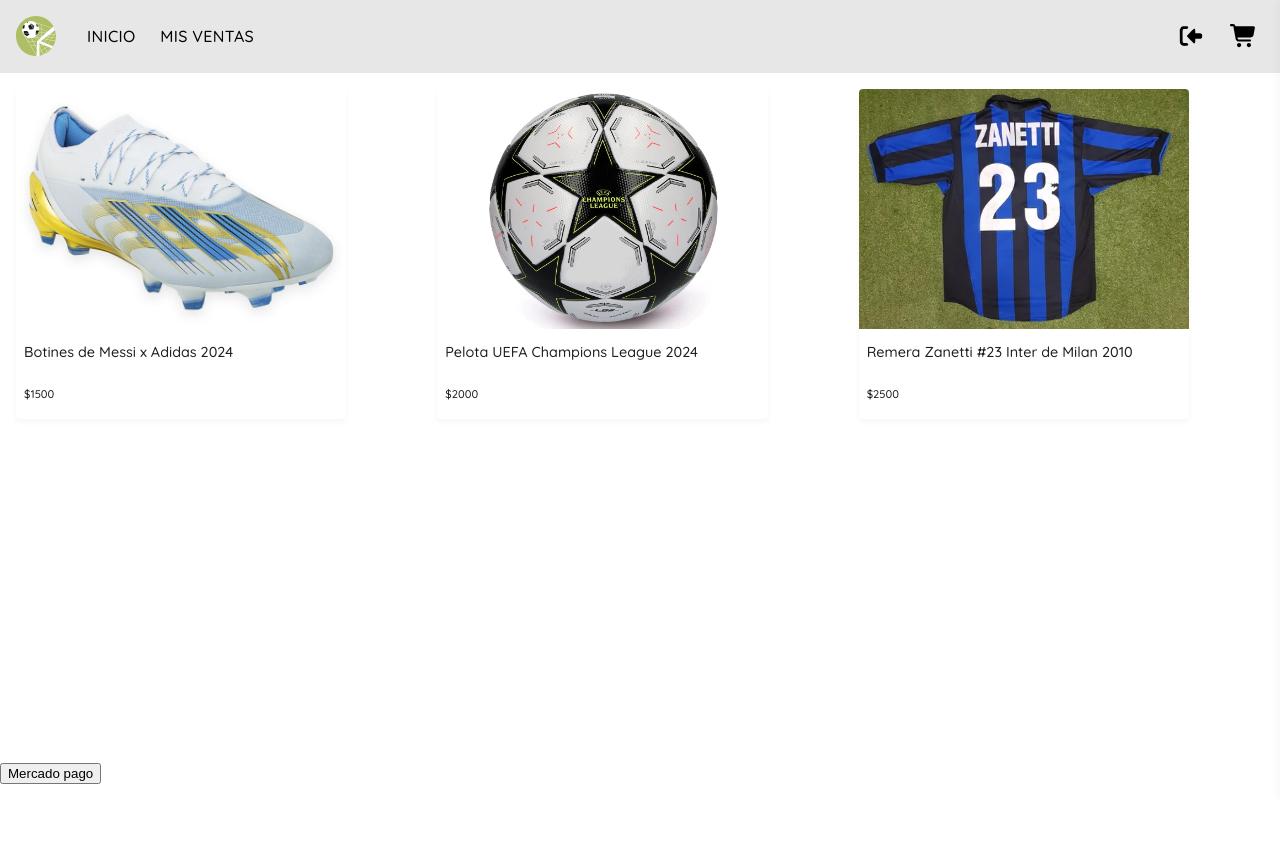
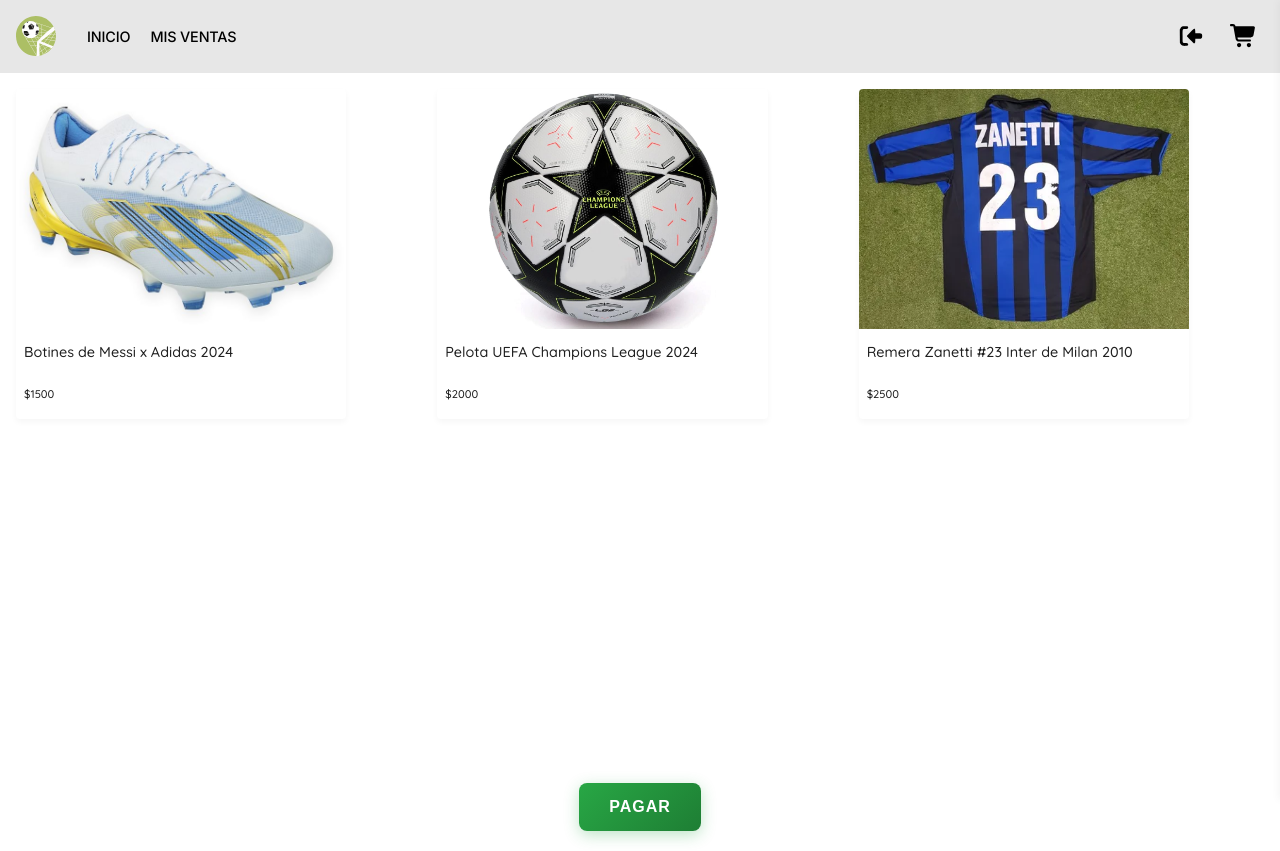
Before and after one commit to tomigambino/frontend-testing, an Angular app: page /home in a window 1280 px wide. Before the commit the page ends 800 px from the top, so only its background shows below. Built offline with nearby package versions, Linux system fonts and the light colour scheme.

Commit message:
Modificaciones en el boton que redirige a mercado pago

```diff
--- a/src/app/components/footer/footer.component.css
+++ b/src/app/components/footer/footer.component.css
@@ -0,0 +1,67 @@
+div {
+  display: flex;
+  justify-content: center;
+  align-items: center;
+  padding: 20px;
+}
+
+button {
+  background: linear-gradient(135deg, #28a745 0%, #1e7e34 100%);
+  color: white;
+  border: none;
+  padding: 15px 30px;
+  border-radius: 8px;
+  font-size: 16px;
+  font-weight: bold;
+  text-transform: uppercase;
+  letter-spacing: 1px;
+  cursor: pointer;
+  box-shadow: 0 4px 15px rgba(40, 167, 69, 0.3);
+  transition: all 0.3s ease;
+  position: relative;
+  overflow: hidden;
+}
+
+button:hover {
+  transform: translateY(-2px);
+  box-shadow: 0 8px 25px rgba(40, 167, 69, 0.4);
+  background: linear-gradient(135deg, #28a745 0%, #1e7e34 100%);
+}
+
+button:active {
+  transform: translateY(0);
+  box-shadow: 0 4px 15px rgba(40, 167, 69, 0.3);
+}
+
+button:before {
+  content: '';
+  position: absolute;
+  top: 0;
+  left: -100%;
+  width: 100%;
+  height: 100%;
+  background: linear-gradient(90deg, transparent, rgba(255, 255, 255, 0.2), transparent);
+  transition: left 0.5s;
+}
+
+button:hover:before {
+  left: 100%;
+}
+
+/* Efecto de pulse opcional */
+@keyframes pulse {
+  0% {
+    box-shadow: 0 4px 15px rgba(0, 158, 227, 0.3);
+  }
+  50% {
+    box-shadow: 0 4px 25px rgba(0, 158, 227, 0.5);
+  }
+  100% {
+    box-shadow: 0 4px 15px rgba(0, 158, 227, 0.3);
+  }
+}
+
+button:focus {
+  outline: none;
+  animation: pulse 2s infinite;
+}
--- a/src/app/components/footer/footer.component.html
+++ b/src/app/components/footer/footer.component.html
@@ -1,3 +1,3 @@
 <div>
-    <button (click)="payWithMercadoPago()">Mercado pago</button>
+    <button (click)="payWithMercadoPago()">PAGAR</button>
 </div>
--- a/src/app/components/navbar/navbar.component.css
+++ b/src/app/components/navbar/navbar.component.css
@@ -1,3 +1,5 @@
+@import url('https://fonts.googleapis.com/css2?family=Inter:wght@400;500;600&display=swap');
+
 .navbar {
     background: var(--background-navbar);
     display: flex;
@@ -20,10 +22,10 @@
   border-radius: 5px;
   transition: background 0.3s ease;
   cursor: pointer;
-  font-family: var(--fuente-navbar);
+  font-family: 'Inter', -apple-system, BlinkMacSystemFont, sans-serif;
   font-weight: 500;
-  letter-spacing: 0.3px;
-
+  letter-spacing: -0.01em;
+  font-size: 0.9rem;
 }
 
 .nav-link:hover {
--- a/src/app/components/navbar/navbar.component.html
+++ b/src/app/components/navbar/navbar.component.html
@@ -3,9 +3,7 @@
     <img src="assets/icons/Goal_icon-icons.com_62267.svg" alt="Logo" class="logo-img">
     <div class="navbar-links">
       <a class="nav-link" routerLink="/home">INICIO</a>
-      <a class="nav-link" routerLink="/sales">
-        MIS VENTAS
-      </a>
+      <a class="nav-link" routerLink="/sales">MIS VENTAS</a>
     </div>
   </div>
 
```
